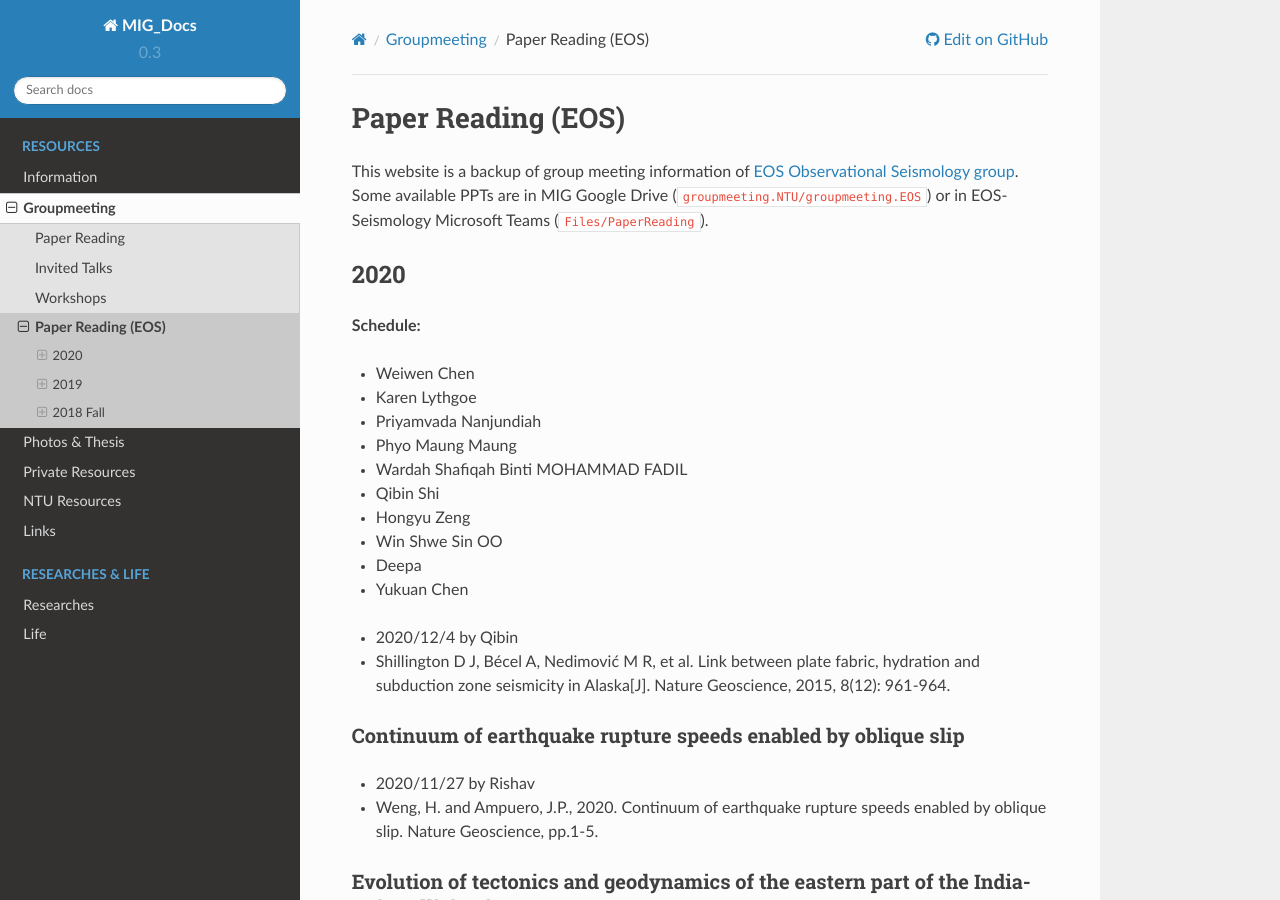
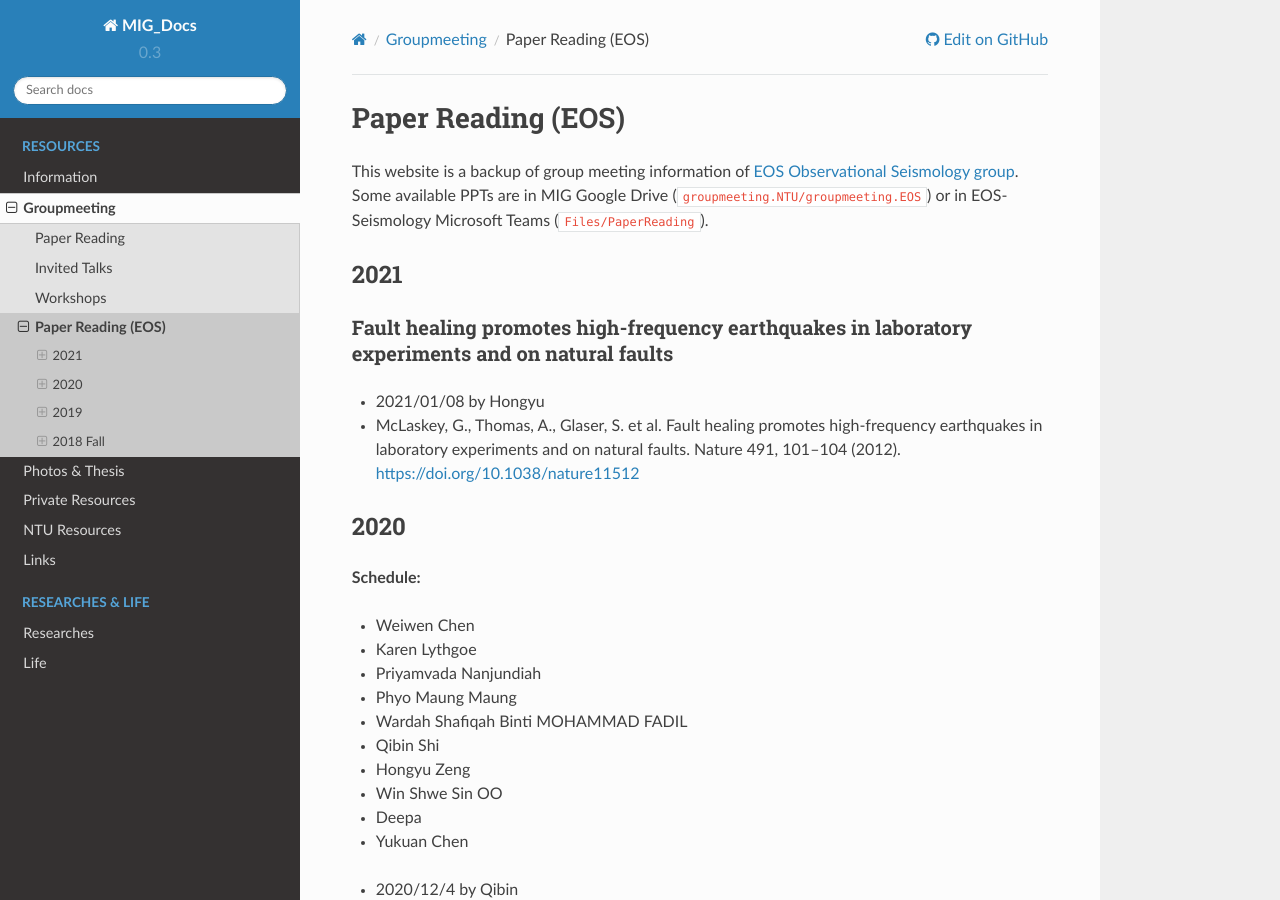
Before and after one commit to MIGG-NTU/MIG_Docs, a Sphinx documentation site: the page built from source/groupmeeting/paper-reading-EOS.rst, in a window 1280 px wide and 900 px high. Built offline with Sphinx 7.4.7 and the Read the Docs theme 2.0.0, drawn with Linux system fonts in a browser that asks for light colours.

Commit message:
Update paper-reading-EOS.rst (#37)

```diff
--- a/source/groupmeeting/paper-reading-EOS.rst
+++ b/source/groupmeeting/paper-reading-EOS.rst
@@ -3,6 +3,14 @@ Paper Reading (EOS)
 
 This website is a backup of group meeting information of `EOS Observational Seismology group <https://earthobservatory.sg/research-group/observational-seismology-wei-shengji>`_. Some available PPTs are in MIG Google Drive (``groupmeeting.NTU/groupmeeting.EOS``) or in EOS-Seismology Microsoft Teams (``Files/PaperReading``).
 
+2021
+----
+
+Fault healing promotes high-frequency earthquakes in laboratory experiments and on natural faults
++++++++++++++++++++++++++++++++++++++++++++++++++++++++++++++++++++++++++++++++++++++++++++++++++
+
+- 2021/01/08 by Hongyu
+- McLaskey, G., Thomas, A., Glaser, S. et al. Fault healing promotes high-frequency earthquakes in laboratory experiments and on natural faults. Nature 491, 101–104 (2012). https://doi.org/10.1038/nature11512
 
 2020
 ----
```
